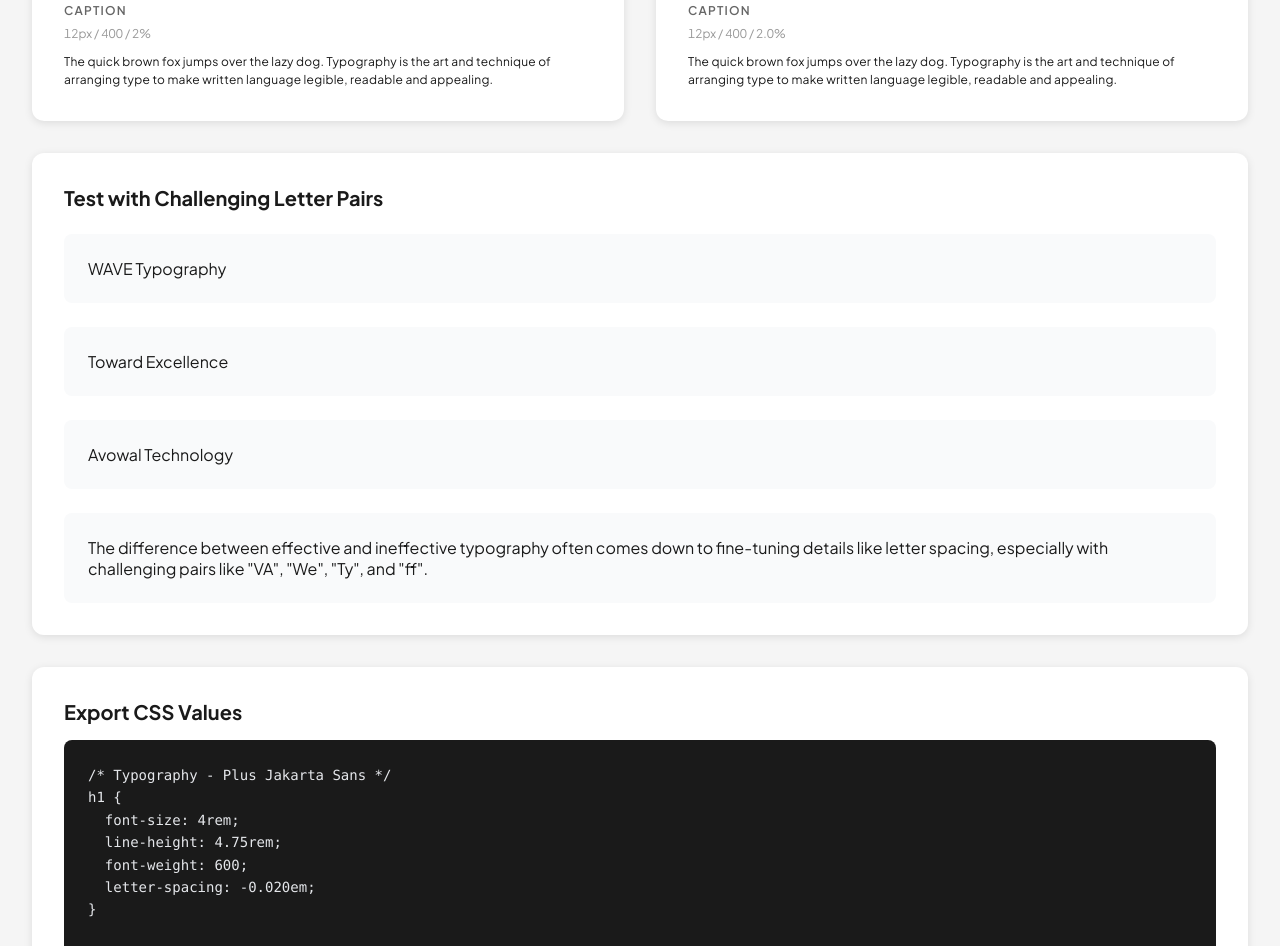
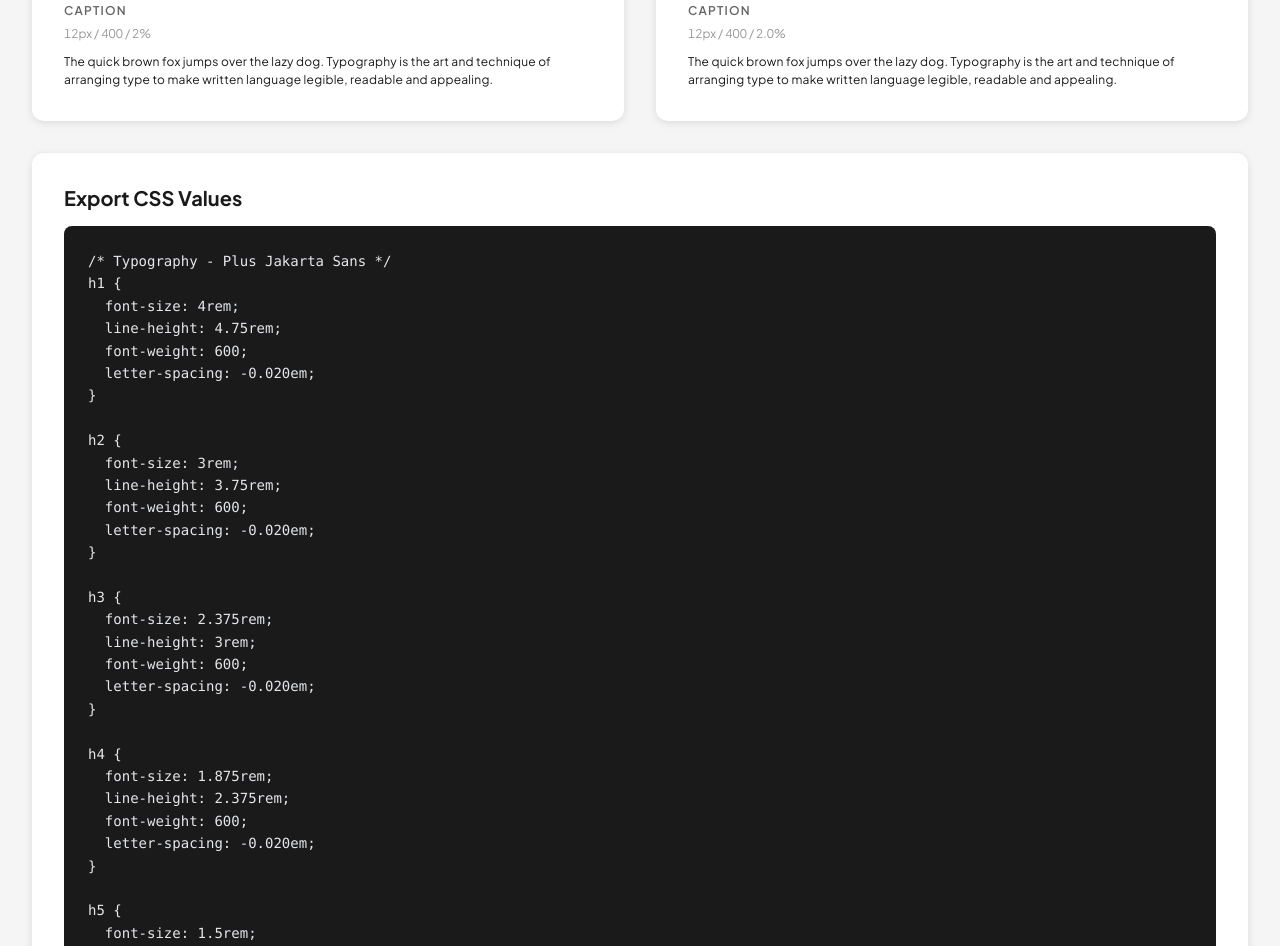
Before and after one commit to ql1max/keepit-type-tester, a plain HTML site: page index.html in a window 1280 px wide. Shown: the part 2676-3622 px from the top of the page. Drawn offline with Linux system fonts and the light colour scheme.

Commit message:
Remove challenging letter pairs section

```diff
--- a/index.html
+++ b/index.html
@@ -245,24 +245,6 @@
             </div>
         </div>
 
-        <div class="test-content">
-            <h2>Test with Challenging Letter Pairs</h2>
-            <div class="test-phrases">
-                <div class="phrase-test">
-                    <div class="adjustable h1-sample">WAVE Typography</div>
-                </div>
-                <div class="phrase-test">
-                    <div class="adjustable h2-sample">Toward Excellence</div>
-                </div>
-                <div class="phrase-test">
-                    <div class="adjustable h3-sample">Avowal Technology</div>
-                </div>
-                <div class="phrase-test">
-                    <div class="adjustable body-sample">The difference between effective and ineffective typography often comes down to fine-tuning details like letter spacing, especially with challenging pairs like "VA", "We", "Ty", and "ff".</div>
-                </div>
-            </div>
-        </div>
-
         <div class="export">
             <h2>Export CSS Values</h2>
             <pre class="code-block" id="css-output">/* Typography - Plus Jakarta Sans */</pre>
```
